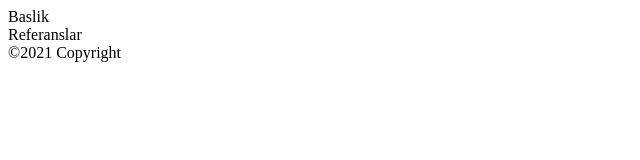
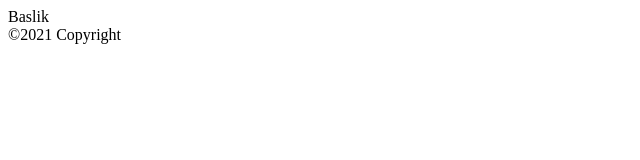
Before and after one commit to balci35/test, a plain HTML site: page index.html in a window 1280 px wide. Shown: the whole page, without its empty margins (0-640 px from the left). Drawn offline with Linux system fonts and the light colour scheme.

Commit message:
Revert "v5"
This reverts commit ce6723dfa5ab1de2b284e9e3eac11356b2b3f72b.

```diff
--- a/index.html
+++ b/index.html
@@ -9,7 +9,6 @@
 <body>
     <header>Baslik</header>
 
-    <section>Referanslar</section>
     <footer>&copy;2021 Copyright</footer>
   </body>
 </html>
```
